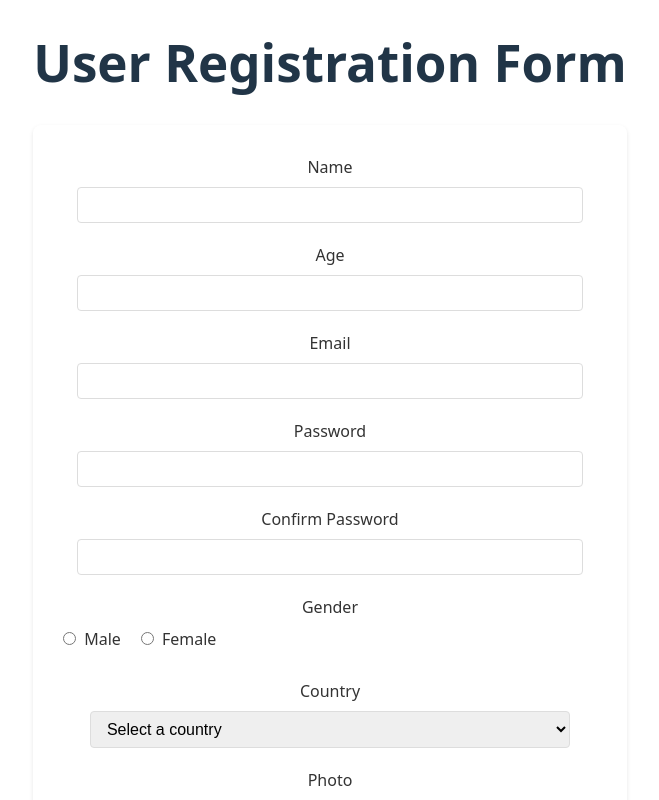
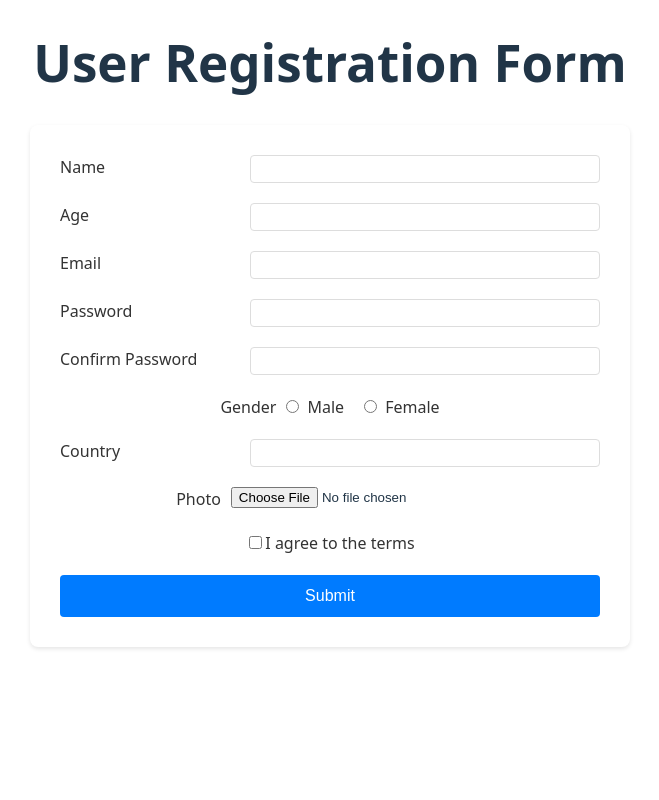
Before and after one commit to exact84/React2025Q1, a React (Vite) app: page /controlled-form in a window 1280 px wide. Shown: the top 800 px of the page, without its empty margins (310-969 px from the left). Built offline with nearby package versions, Linux system fonts and the light colour scheme.

Commit message:
fix: React Hook Form & UserList display

```diff
--- a/src/index.css
+++ b/src/index.css
@@ -15,8 +15,6 @@
 
 body {
   margin: 0;
-  display: flex;
-  place-items: top center;
   min-width: 320px;
   min-height: 100vh;
 }
--- a/src/pages/ControlledForm.module.css
+++ b/src/pages/ControlledForm.module.css
@@ -11,14 +11,25 @@
 }
 
 .formGroup {
+  display: flex;
+  flex-direction: column;
   margin-bottom: 20px;
 }
 
 .formGroup label {
-  display: block;
-  margin-bottom: 8px;
   font-weight: 500;
   color: #333;
+}
+
+.inputWrapper {
+  display: flex;
+  justify-content: space-between;
+  gap: 10px;
+}
+
+.centeredGroup {
+  display: flex;
+  align-items: center;
 }
 
 .formGroup input[type='text'],
@@ -26,8 +37,8 @@
 .formGroup input[type='password'],
 .formGroup input[type='number'],
 .formGroup select {
-  width: 90%;
-  padding: 8px 12px;
+  width: 60%;
+  padding: 4px 12px;
   border: 1px solid #ddd;
   border-radius: 4px;
   font-size: 16px;
--- a/src/pages/ControlledForm.tsx
+++ b/src/pages/ControlledForm.tsx
@@ -6,6 +6,25 @@ import { userSchema, type UserFormData } from '../schemas/userSchema';
 import { addUser } from '../store/slices/usersSlice';
 import { RootState } from '../store/store';
 import styles from './ControlledForm.module.css';
+
+const validateAndConvertImage = (file: File): Promise<string> => {
+  return new Promise((resolve, reject) => {
+    const validExtensions = ['image/png', 'image/jpeg'];
+    const maxSizeInMB = 5;
+    const maxSizeInBytes = maxSizeInMB * 1024 * 1024;
+
+    if (!validExtensions.includes(file.type)) {
+      reject(new Error('Only PNG and JPEG files are allowed.'));
+    } else if (file.size > maxSizeInBytes) {
+      reject(new Error(`File size must be less than ${maxSizeInMB}MB.`));
+    } else {
+      const reader = new FileReader();
+      reader.onloadend = () => resolve(reader.result as string);
+      reader.onerror = () => reject(new Error('Error reading file.'));
+      reader.readAsDataURL(file);
+    }
+  });
+};
 
 export const ControlledForm = () => {
   const dispatch = useDispatch();
@@ -18,6 +37,7 @@ export const ControlledForm = () => {
     register,
     handleSubmit,
     formState: { errors, isSubmitting },
+    setError,
   } = useForm<UserFormData>({
     resolver: zodResolver(userSchema),
   });
@@ -26,25 +46,39 @@ export const ControlledForm = () => {
     return Date.now().toString(36) + Math.random().toString(36).substr(2);
   };
 
-  const onSubmit = (data: UserFormData) => {
-    dispatch(
-      addUser({
+  const onSubmit = async (data: UserFormData) => {
+    try {
+      let imageBase64 = '';
+      if (data.image && data.image.length > 0) {
+        imageBase64 = await validateAndConvertImage(data.image[0]);
+      }
+
+      const newUser = {
         id: generateId(),
         name: data.name,
         age: data.age,
         email: data.email,
         gender: data.gender,
         country: data.country,
-      })
-    );
-    navigate('/');
+        image: imageBase64,
+        isNew: true,
       };
 
+      dispatch(addUser(newUser));
+      navigate('/', { state: { newUserId: newUser.id } });
+    } catch (error: unknown) {
+      if (error instanceof Error)
+        setError('image', { type: 'manual', message: error.message });
+    }
+  };
+
+  console.log('Render ControlledForm');
   return (
     <div className={styles.container}>
       <h1>User Registration Form</h1>
       <form onSubmit={handleSubmit(onSubmit)} className={styles.form}>
         <div className={styles.formGroup}>
+          <div className={styles.inputWrapper}>
             <label htmlFor="name">Name</label>
             <input
               id="name"
@@ -52,12 +86,14 @@ export const ControlledForm = () => {
               {...register('name')}
               className={errors.name ? styles.errorInput : ''}
             />
+          </div>
           {errors.name && (
             <span className={styles.error}>{errors.name.message}</span>
           )}
         </div>
 
         <div className={styles.formGroup}>
+          <div className={styles.inputWrapper}>
             <label htmlFor="age">Age</label>
             <input
               id="age"
@@ -65,12 +101,14 @@ export const ControlledForm = () => {
               {...register('age', { valueAsNumber: true })}
               className={errors.age ? styles.errorInput : ''}
             />
+          </div>
           {errors.age && (
             <span className={styles.error}>{errors.age.message}</span>
           )}
         </div>
 
         <div className={styles.formGroup}>
+          <div className={styles.inputWrapper}>
             <label htmlFor="email">Email</label>
             <input
               id="email"
@@ -78,12 +116,14 @@ export const ControlledForm = () => {
               {...register('email')}
               className={errors.email ? styles.errorInput : ''}
             />
+          </div>
           {errors.email && (
             <span className={styles.error}>{errors.email.message}</span>
           )}
         </div>
 
         <div className={styles.formGroup}>
+          <div className={styles.inputWrapper}>
             <label htmlFor="password">Password</label>
             <input
               id="password"
@@ -91,12 +131,14 @@ export const ControlledForm = () => {
               {...register('password')}
               className={errors.password ? styles.errorInput : ''}
             />
+          </div>
           {errors.password && (
             <span className={styles.error}>{errors.password.message}</span>
           )}
         </div>
 
         <div className={styles.formGroup}>
+          <div className={styles.inputWrapper}>
             <label htmlFor="confirmPassword">Confirm Password</label>
             <input
               id="confirmPassword"
@@ -104,6 +146,7 @@ export const ControlledForm = () => {
               {...register('confirmPassword')}
               className={errors.confirmPassword ? styles.errorInput : ''}
             />
+          </div>
           {errors.confirmPassword && (
             <span className={styles.error}>
               {errors.confirmPassword.message}
@@ -111,7 +154,8 @@ export const ControlledForm = () => {
           )}
         </div>
 
-        <div className={styles.formGroup}>
+        <div className={`${styles.formGroup} ${styles.centeredGroup}`}>
+          <div className={styles.inputWrapper}>
             <label>Gender</label>
             <div className={styles.radioGroup}>
               <label>
@@ -123,44 +167,59 @@ export const ControlledForm = () => {
                 Female
               </label>
             </div>
+          </div>
           {errors.gender && (
             <span className={styles.error}>{errors.gender.message}</span>
           )}
         </div>
 
         <div className={styles.formGroup}>
+          <div className={styles.inputWrapper}>
             <label htmlFor="country">Country</label>
-          <select
+            <input
               id="country"
+              type="text"
+              list="countryList"
               {...register('country')}
               className={errors.country ? styles.errorInput : ''}
-          >
-            <option value="">Select a country</option>
+            />
+            <datalist id="countryList">
               {countries.map((country) => (
                 <option key={country.id} value={country.name}>
                   {country.name}
                 </option>
               ))}
-          </select>
-          {errors.country && (
+            </datalist>
+          </div>
+          {errors.country?.message && (
             <span className={styles.error}>{errors.country.message}</span>
           )}
         </div>
 
-        <div className={styles.formGroup}>
+        <div className={`${styles.formGroup} ${styles.centeredGroup}`}>
+          <div className={styles.inputWrapper}>
             <label htmlFor="image">Photo</label>
             <input
               id="image"
               type="file"
-            accept="image/*"
+              accept="image/png,image/jpeg"
               {...register('image')}
             />
           </div>
+          {errors.image && (
+            <span className={styles.error}>
+              {errors.image.message as string | undefined}
+            </span>
+          )}
+        </div>
 
-        <div className={styles.formGroup}>
+        <div className={`${styles.formGroup} ${styles.centeredGroup}`}>
+          <div className={styles.inputWrapper}>
             <label>
-            <input type="checkbox" {...register('terms')} />I agree to the terms
+              <input type="checkbox" {...register('terms')} />I agree to the
+              terms
             </label>
+          </div>
           {errors.terms && (
             <span className={styles.error}>{errors.terms.message}</span>
           )}
--- a/src/pages/UserList.module.css
+++ b/src/pages/UserList.module.css
@@ -6,6 +6,7 @@
 
 .links {
   display: flex;
+  justify-content: center;
   gap: 20px;
   margin: 20px 0;
 }
@@ -25,7 +26,7 @@
 
 .users {
   display: grid;
-  grid-template-columns: repeat(auto-fill, minmax(300px, 1fr));
+  grid-template-columns: repeat(auto-fill, minmax(250px, 1fr));
   gap: 20px;
   margin-top: 20px;
 }
@@ -47,3 +48,13 @@
   margin: 5px 0;
   color: #666;
 }
+
+.userImage {
+  max-width: 200px;
+  max-height: 200px;
+  object-fit: cover;
+}
+
+.newUser {
+  border: 2px solid #28a745;
+}
--- a/src/pages/UserList.tsx
+++ b/src/pages/UserList.tsx
@@ -1,10 +1,12 @@
 import { useSelector } from 'react-redux';
-import { Link } from 'react-router-dom';
+import { Link, useLocation } from 'react-router-dom';
 import { RootState } from '../store/store';
 import styles from './UserList.module.css';
 
 export const UserList = () => {
   const users = useSelector((state: RootState) => state.users.users);
+  const location = useLocation();
+  const newUserId = location.state?.newUserId;
 
   return (
     <div className={styles.container}>
@@ -19,12 +21,16 @@ export const UserList = () => {
       </div>
       <div className={styles.users}>
         {users.map((user) => (
-          <div key={user.id} className={styles.userCard}>
+          <div
+            key={user.id}
+            className={`${styles.userCard} ${user.id === newUserId ? styles.newUser : ''}`}
+          >
             <h3>{user.name}</h3>
             <p>Возраст: {user.age}</p>
             <p>Email: {user.email}</p>
             <p>Пол: {user.gender === 'male' ? 'Male' : 'Female'}</p>
             <p>Страна: {user.country}</p>
+            <img src={user.image} alt="User" className={styles.userImage} />
           </div>
         ))}
       </div>
--- a/src/schemas/userSchema.ts
+++ b/src/schemas/userSchema.ts
@@ -1,4 +1,7 @@
+import { store } from '../store/store';
 import { z } from 'zod';
+
+const countries = store.getState().countries.countries;
 
 export const userSchema = z
   .object({
@@ -16,8 +19,25 @@ export const userSchema = z
     terms: z.boolean().refine((val) => val === true, {
       message: 'You must accept the terms',
     }),
-    country: z.string().min(1, 'Please select a country'),
-    image: z.any().optional(),
+    country: z.string().refine((val) => countries.some((c) => c.name === val), {
+      message: 'Please select a valid country from the list',
+    }),
+    image: z
+      .instanceof(FileList)
+      .refine((files) => files && files.length === 1, {
+        message: 'Please upload one file',
+      })
+      .refine(
+        (files) =>
+          !files ||
+          files.length === 0 ||
+          ['image/png', 'image/jpeg'].includes(files[0]?.type),
+        'Only PNG or JPEG files are allowed'
+      )
+      .refine(
+        (files) => files[0]?.size <= 5 * 1024 * 1024,
+        'File size must be less than 5MB'
+      ),
   })
   .refine((data) => data.password === data.confirmPassword, {
     message: 'Passwords do not match',
--- a/src/store/slices/usersSlice.ts
+++ b/src/store/slices/usersSlice.ts
@@ -7,6 +7,8 @@ export interface User {
   email: string;
   gender: 'male' | 'female';
   country: string;
+  image: string;
+  isNew?: boolean;
 }
 
 interface UsersState {
--- a/src/styles/global.css
+++ b/src/styles/global.css
@@ -1,4 +1,3 @@
-/* Reset and base styles */
 :root {
   --primary-color: #2196f3;
   --primary-hover: #1976d2;
@@ -7,7 +6,6 @@
   --text-light: #ffffff;
 }
 
-/* Button styles */
 .btn {
   padding: 10px 20px;
   border: none;
```
Lines whose indentation alone changed are shown as unchanged.
